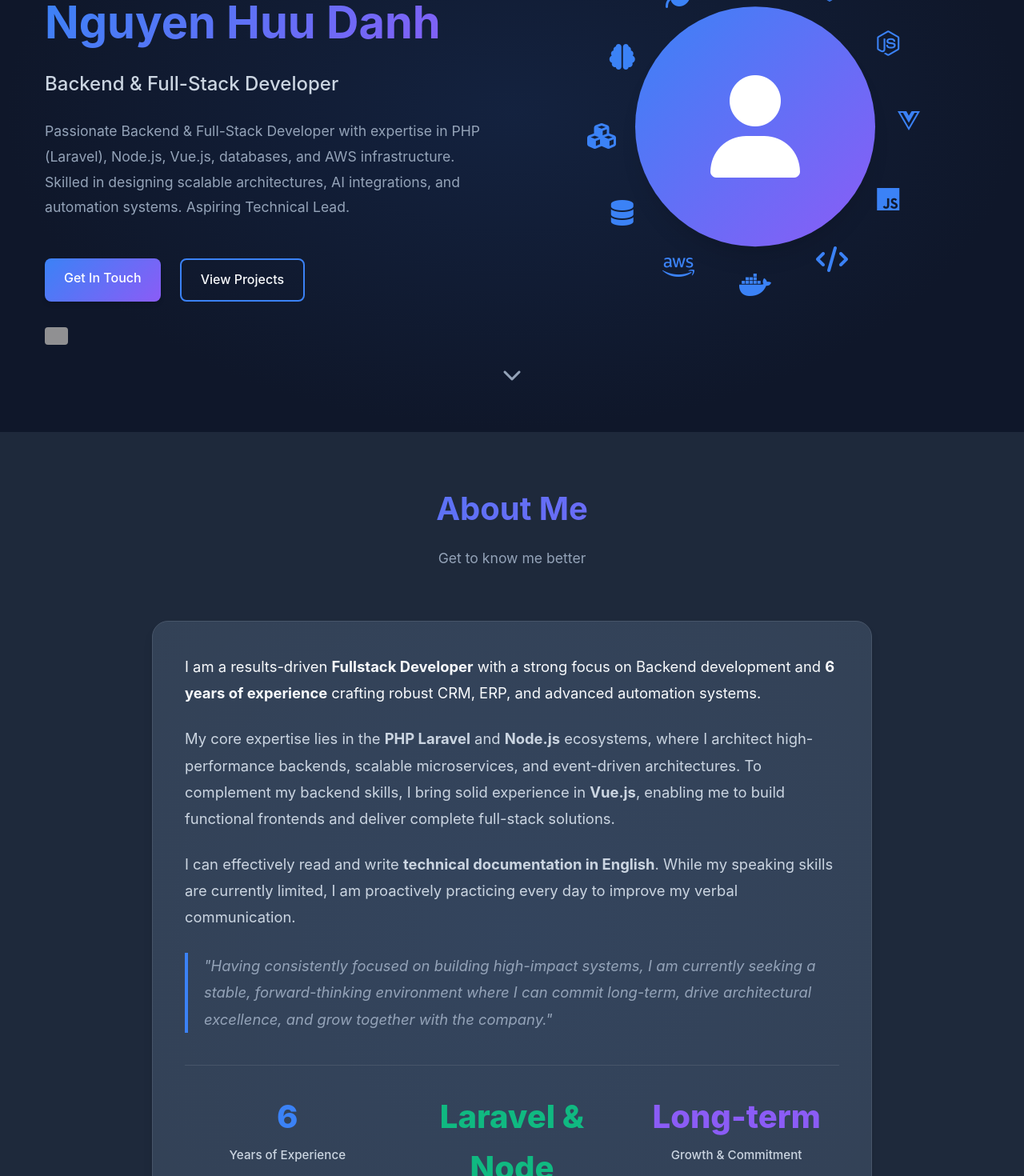
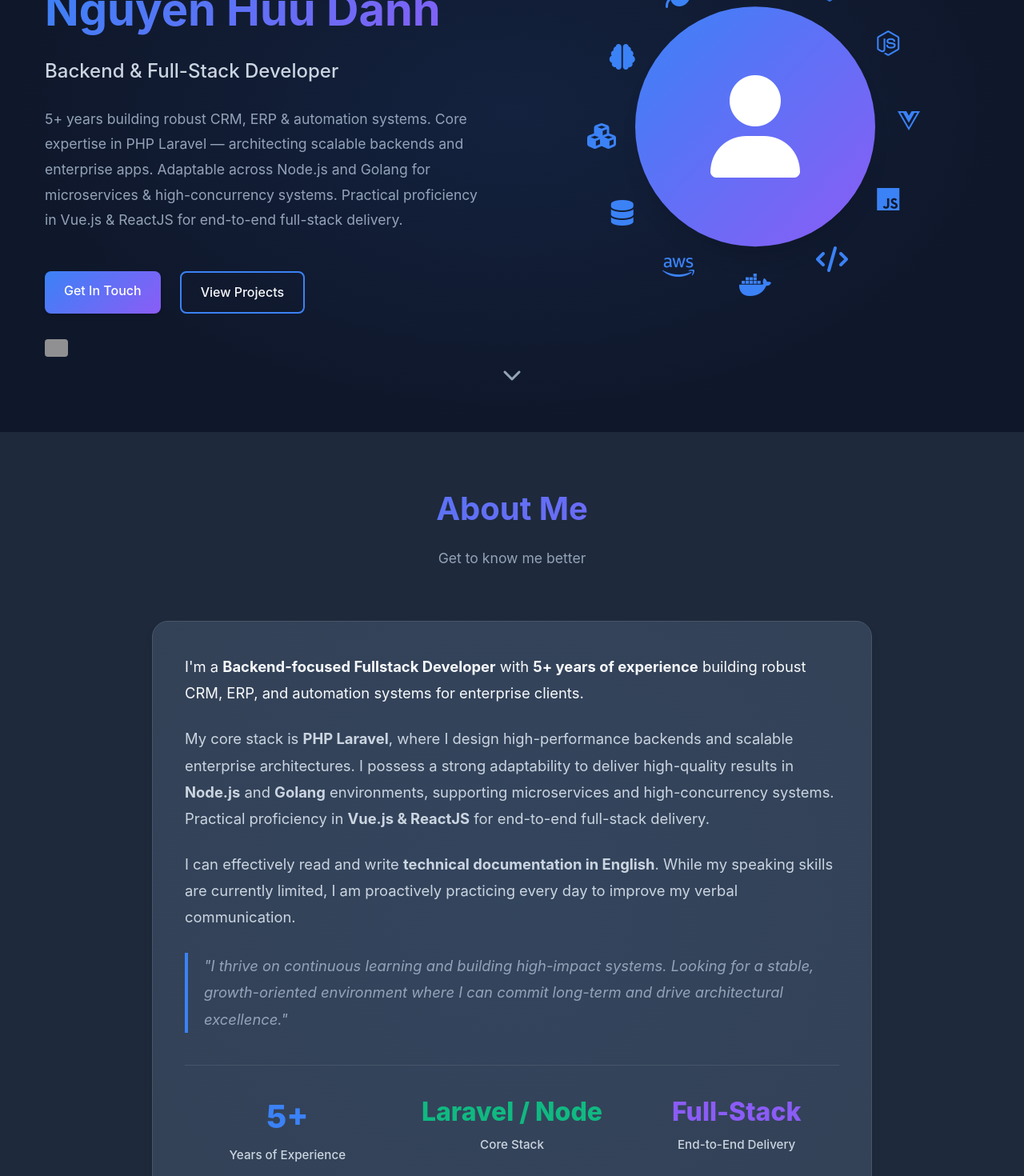
Before and after one commit to githubdanhnhdev/portfolio, a React (Vite) app: page / in a window 1280 px wide. Shown: the part 260-1730 px from the top of the page at 80% size. Built offline with nearby package versions, Linux system fonts and the light colour scheme; grey boxes are pictures that could not be loaded.

Commit message:
feat(v1): update

```diff
--- a/src/components/About.jsx
+++ b/src/components/About.jsx
@@ -72,7 +72,7 @@ export default function About() {
                 marginBottom: '1.5rem',
                 fontWeight: '400'
               }}>
-                I am a results-driven <strong>Fullstack Developer</strong> with a strong focus on Backend development and <strong>6 years of experience</strong> crafting robust CRM, ERP, and advanced automation systems.
+                I'm a <strong>Backend-focused Fullstack Developer</strong> with <strong>5+ years of experience</strong> building robust CRM, ERP, and automation systems for enterprise clients.
               </p>
               <p style={{
                 fontSize: '1.15rem',
@@ -80,7 +80,7 @@ export default function About() {
                 color: 'var(--text-secondary)',
                 marginBottom: '1.5rem'
               }}>
-                My core expertise lies in the <strong>PHP Laravel</strong> and <strong>Node.js</strong> ecosystems, where I architect high-performance backends, scalable microservices, and event-driven architectures. To complement my backend skills, I bring solid experience in <strong>Vue.js</strong>, enabling me to build functional frontends and deliver complete full-stack solutions.
+                My core stack is <strong>PHP Laravel</strong>, where I design high-performance backends and scalable enterprise architectures. I possess a strong adaptability to deliver high-quality results in <strong>Node.js</strong> and <strong>Golang</strong> environments, supporting microservices and high-concurrency systems. Practical proficiency in <strong>Vue.js &amp; ReactJS</strong> for end-to-end full-stack delivery.
               </p>
               <p style={{
                 fontSize: '1.15rem',
@@ -99,7 +99,7 @@ export default function About() {
                 paddingLeft: '1.25rem',
                 marginTop: '1.75rem'
               }}>
-                "Having consistently focused on building high-impact systems, I am currently seeking a stable, forward-thinking environment where I can commit long-term, drive architectural excellence, and grow together with the company."
+                "I thrive on continuous learning and building high-impact systems. Looking for a stable, growth-oriented environment where I can commit long-term and drive architectural excellence."
               </p>
             </div>
 
@@ -115,16 +115,16 @@ export default function About() {
               zIndex: 1
             }}>
               <div className="stat-item" style={{ textAlign: 'center' }}>
-                <h4 style={{ fontSize: '2.5rem', fontWeight: '800', color: 'var(--primary-color)', marginBottom: '0.25rem' }}>6</h4>
+                <h4 style={{ fontSize: '2.5rem', fontWeight: '800', color: 'var(--primary-color)', marginBottom: '0.25rem' }}>5+</h4>
                 <p style={{ color: 'var(--text-secondary)', fontSize: '0.95rem', fontWeight: '500' }}>Years of Experience</p>
               </div>
               <div className="stat-item" style={{ textAlign: 'center' }}>
-                <h4 style={{ fontSize: '2.5rem', fontWeight: '800', color: 'var(--accent-color)', marginBottom: '0.25rem' }}>Laravel & Node</h4>
-                <p style={{ color: 'var(--text-secondary)', fontSize: '0.95rem', fontWeight: '500' }}>Core Specialization</p>
+                <h4 style={{ fontSize: '2rem', fontWeight: '800', color: 'var(--accent-color)', marginBottom: '0.25rem' }}>Laravel / Node </h4>
+                <p style={{ color: 'var(--text-secondary)', fontSize: '0.95rem', fontWeight: '500' }}>Core Stack</p>
               </div>
               <div className="stat-item" style={{ textAlign: 'center' }}>
-                <h4 style={{ fontSize: '2.5rem', fontWeight: '800', color: 'var(--secondary-color)', marginBottom: '0.25rem' }}>Long-term</h4>
-                <p style={{ color: 'var(--text-secondary)', fontSize: '0.95rem', fontWeight: '500' }}>Growth & Commitment</p>
+                <h4 style={{ fontSize: '2rem', fontWeight: '800', color: 'var(--secondary-color)', marginBottom: '0.25rem' }}>Full-Stack</h4>
+                <p style={{ color: 'var(--text-secondary)', fontSize: '0.95rem', fontWeight: '500' }}>End-to-End Delivery</p>
               </div>
             </div>
           </div>
--- a/src/components/Hero.jsx
+++ b/src/components/Hero.jsx
@@ -75,8 +75,7 @@ export default function Hero() {
             </h1>
             <h2 className="hero-subtitle">Backend &amp; Full-Stack Developer</h2>
             <p className="hero-description">
-              Passionate Backend &amp; Full-Stack Developer with expertise in PHP (Laravel), Node.js, Vue.js, databases, and AWS infrastructure.
-              Skilled in designing scalable architectures, AI integrations, and automation systems. Aspiring Technical Lead.
+              5+ years building robust CRM, ERP &amp; automation systems. Core expertise in PHP Laravel — architecting scalable backends and enterprise apps. Adaptable across Node.js and Golang for microservices &amp; high-concurrency systems. Practical proficiency in Vue.js &amp; ReactJS for end-to-end full-stack delivery.
             </p>
             <div className="hero-buttons">
               <a href="#contact" className="btn btn-primary">Get In Touch</a>
```
